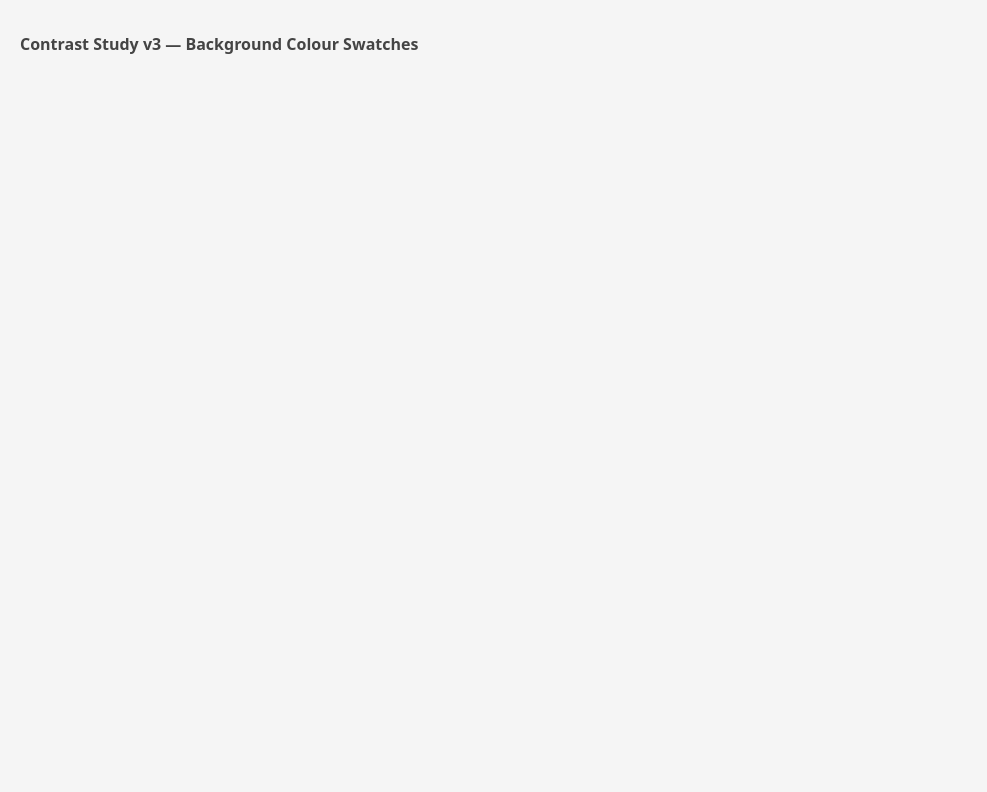
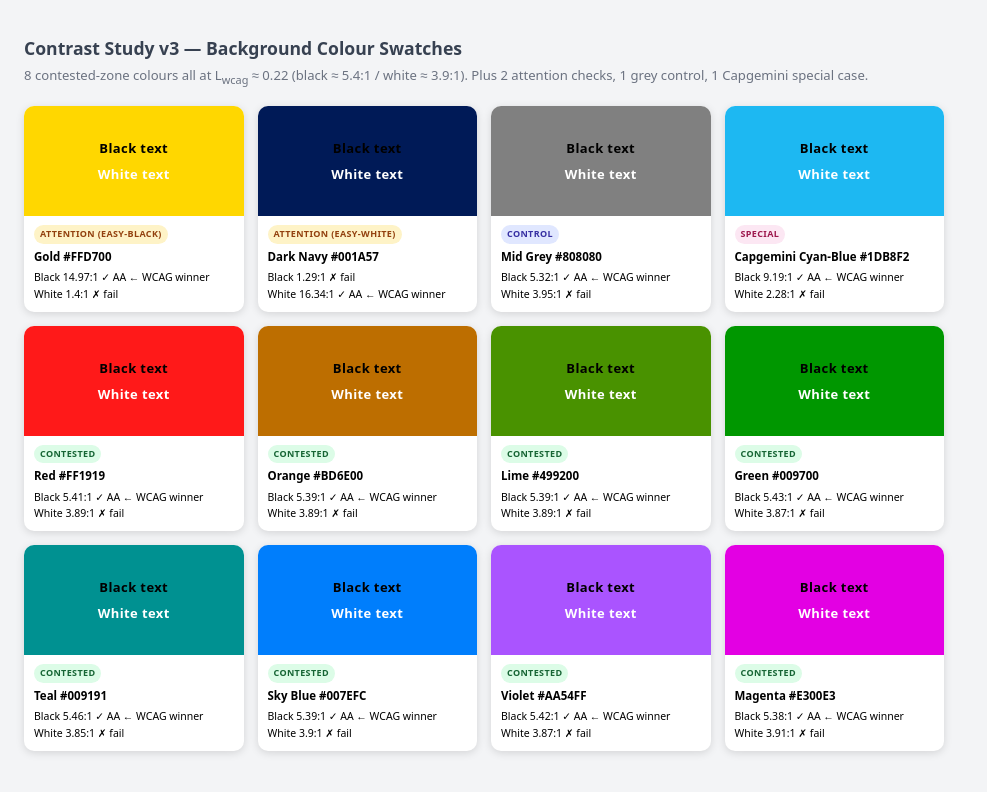
Before and after one commit to JHarbourne/jharbourne-website, a plain HTML site: page colour-swatch-check.html in a window 1280 px wide. Shown: the whole page, without its empty margins (0-987 px from the left). Drawn offline with Linux system fonts and the light colour scheme.

Commit message:
colour swatch

```diff
--- a/colour-swatch-check.html
+++ b/colour-swatch-check.html
@@ -2,17 +2,19 @@
 <html>
 <head>
 <meta charset="utf-8">
-<title>Colour Swatch Check</title>
+<title>Contrast Study v3 — Colour Swatches</title>
 <style>
-  body { font-family: system-ui, sans-serif; margin: 0; padding: 20px; background: #f5f5f5; }
-  h2 { margin-bottom: 12px; font-size: 1rem; color: #444; }
-  .grid { display: grid; grid-template-columns: repeat(4, 1fr); gap: 12px; max-width: 900px; }
-  .swatch { border-radius: 10px; overflow: hidden; box-shadow: 0 2px 8px rgba(0,0,0,.15); }
-  .bg { height: 100px; display: flex; flex-direction: column; justify-content: center; align-items: center; gap: 6px; }
-  .text-sample { font-size: 13px; font-weight: 600; letter-spacing: .02em; }
-  .meta { font-size: 10px; padding: 8px; background: #fff; }
-  .meta strong { font-size: 11px; display: block; margin-bottom: 2px; }
-  .role-tag { display: inline-block; font-size: 9px; padding: 1px 5px; border-radius: 99px; font-weight: 700; margin-bottom: 3px; }
+  body { font-family: system-ui, sans-serif; margin: 0; padding: 24px; background: #f3f4f6; }
+  h1 { font-size: 1.1rem; color: #374151; margin-bottom: 6px; }
+  p.sub { font-size: 0.82rem; color: #6b7280; margin: 0 0 20px; }
+  .grid { display: grid; grid-template-columns: repeat(4, 1fr); gap: 14px; max-width: 920px; }
+  .swatch { border-radius: 10px; overflow: hidden; box-shadow: 0 2px 8px rgba(0,0,0,.13); background: #fff; }
+  .bg { height: 110px; display: flex; flex-direction: column; justify-content: center; align-items: center; gap: 8px; }
+  .txt { font-size: 13px; font-weight: 700; letter-spacing: .03em; }
+  .meta { font-size: 10.5px; padding: 9px 10px; line-height: 1.6; }
+  .meta strong { font-size: 11.5px; display: block; margin-bottom: 3px; }
+  .tag { display: inline-block; font-size: 9px; padding: 2px 6px; border-radius: 99px; font-weight: 800;
+         text-transform: uppercase; letter-spacing: .04em; margin-bottom: 4px; }
   .attention { background: #fef3c7; color: #92400e; }
   .control   { background: #e0e7ff; color: #3730a3; }
   .special   { background: #fce7f3; color: #9d174d; }
@@ -20,8 +22,153 @@
 </style>
 </head>
 <body>
-<h2>Contrast Study v3 — Background Colour Swatches</h2>
+<h1>Contrast Study v3 — Background Colour Swatches</h1>
+<p class="sub">8 contested-zone colours all at L<sub>wcag</sub> &asymp; 0.22 (black &asymp; 5.4:1 / white &asymp; 3.9:1). Plus 2 attention checks, 1 grey control, 1 Capgemini special case.</p>
 <div class="grid">
+  <div class="swatch">
+    <div class="bg" style="background:#FFD700">
+      <span class="txt" style="color:#000000">Black text</span>
+      <span class="txt" style="color:#FFFFFF">White text</span>
+    </div>
+    <div class="meta">
+      <span class="tag attention">ATTENTION (easy-black)</span>
+      <strong>Gold #FFD700</strong>
+      Black 14.97:1 ✓ AA ← WCAG winner<br>
+      White 1.4:1 ✗ fail
+    </div>
+  </div>
+  <div class="swatch">
+    <div class="bg" style="background:#001A57">
+      <span class="txt" style="color:#000000">Black text</span>
+      <span class="txt" style="color:#FFFFFF">White text</span>
+    </div>
+    <div class="meta">
+      <span class="tag attention">ATTENTION (easy-white)</span>
+      <strong>Dark Navy #001A57</strong>
+      Black 1.29:1 ✗ fail<br>
+      White 16.34:1 ✓ AA ← WCAG winner
+    </div>
+  </div>
+  <div class="swatch">
+    <div class="bg" style="background:#808080">
+      <span class="txt" style="color:#000000">Black text</span>
+      <span class="txt" style="color:#FFFFFF">White text</span>
+    </div>
+    <div class="meta">
+      <span class="tag control">CONTROL</span>
+      <strong>Mid Grey #808080</strong>
+      Black 5.32:1 ✓ AA ← WCAG winner<br>
+      White 3.95:1 ✗ fail
+    </div>
+  </div>
+  <div class="swatch">
+    <div class="bg" style="background:#1DB8F2">
+      <span class="txt" style="color:#000000">Black text</span>
+      <span class="txt" style="color:#FFFFFF">White text</span>
+    </div>
+    <div class="meta">
+      <span class="tag special">SPECIAL</span>
+      <strong>Capgemini Cyan-Blue #1DB8F2</strong>
+      Black 9.19:1 ✓ AA ← WCAG winner<br>
+      White 2.28:1 ✗ fail
+    </div>
+  </div>
+  <div class="swatch">
+    <div class="bg" style="background:#FF1919">
+      <span class="txt" style="color:#000000">Black text</span>
+      <span class="txt" style="color:#FFFFFF">White text</span>
+    </div>
+    <div class="meta">
+      <span class="tag contested">CONTESTED</span>
+      <strong>Red #FF1919</strong>
+      Black 5.41:1 ✓ AA ← WCAG winner<br>
+      White 3.89:1 ✗ fail
+    </div>
+  </div>
+  <div class="swatch">
+    <div class="bg" style="background:#BD6E00">
+      <span class="txt" style="color:#000000">Black text</span>
+      <span class="txt" style="color:#FFFFFF">White text</span>
+    </div>
+    <div class="meta">
+      <span class="tag contested">CONTESTED</span>
+      <strong>Orange #BD6E00</strong>
+      Black 5.39:1 ✓ AA ← WCAG winner<br>
+      White 3.89:1 ✗ fail
+    </div>
+  </div>
+  <div class="swatch">
+    <div class="bg" style="background:#499200">
+      <span class="txt" style="color:#000000">Black text</span>
+      <span class="txt" style="color:#FFFFFF">White text</span>
+    </div>
+    <div class="meta">
+      <span class="tag contested">CONTESTED</span>
+      <strong>Lime #499200</strong>
+      Black 5.39:1 ✓ AA ← WCAG winner<br>
+      White 3.89:1 ✗ fail
+    </div>
+  </div>
+  <div class="swatch">
+    <div class="bg" style="background:#009700">
+      <span class="txt" style="color:#000000">Black text</span>
+      <span class="txt" style="color:#FFFFFF">White text</span>
+    </div>
+    <div class="meta">
+      <span class="tag contested">CONTESTED</span>
+      <strong>Green #009700</strong>
+      Black 5.43:1 ✓ AA ← WCAG winner<br>
+      White 3.87:1 ✗ fail
+    </div>
+  </div>
+  <div class="swatch">
+    <div class="bg" style="background:#009191">
+      <span class="txt" style="color:#000000">Black text</span>
+      <span class="txt" style="color:#FFFFFF">White text</span>
+    </div>
+    <div class="meta">
+      <span class="tag contested">CONTESTED</span>
+      <strong>Teal #009191</strong>
+      Black 5.46:1 ✓ AA ← WCAG winner<br>
+      White 3.85:1 ✗ fail
+    </div>
+  </div>
+  <div class="swatch">
+    <div class="bg" style="background:#007EFC">
+      <span class="txt" style="color:#000000">Black text</span>
+      <span class="txt" style="color:#FFFFFF">White text</span>
+    </div>
+    <div class="meta">
+      <span class="tag contested">CONTESTED</span>
+      <strong>Sky Blue #007EFC</strong>
+      Black 5.39:1 ✓ AA ← WCAG winner<br>
+      White 3.9:1 ✗ fail
+    </div>
+  </div>
+  <div class="swatch">
+    <div class="bg" style="background:#AA54FF">
+      <span class="txt" style="color:#000000">Black text</span>
+      <span class="txt" style="color:#FFFFFF">White text</span>
+    </div>
+    <div class="meta">
+      <span class="tag contested">CONTESTED</span>
+      <strong>Violet #AA54FF</strong>
+      Black 5.42:1 ✓ AA ← WCAG winner<br>
+      White 3.87:1 ✗ fail
+    </div>
+  </div>
+  <div class="swatch">
+    <div class="bg" style="background:#E300E3">
+      <span class="txt" style="color:#000000">Black text</span>
+      <span class="txt" style="color:#FFFFFF">White text</span>
+    </div>
+    <div class="meta">
+      <span class="tag contested">CONTESTED</span>
+      <strong>Magenta #E300E3</strong>
+      Black 5.38:1 ✓ AA ← WCAG winner<br>
+      White 3.91:1 ✗ fail
+    </div>
+  </div>
 </div>
 </body>
 </html>
```
